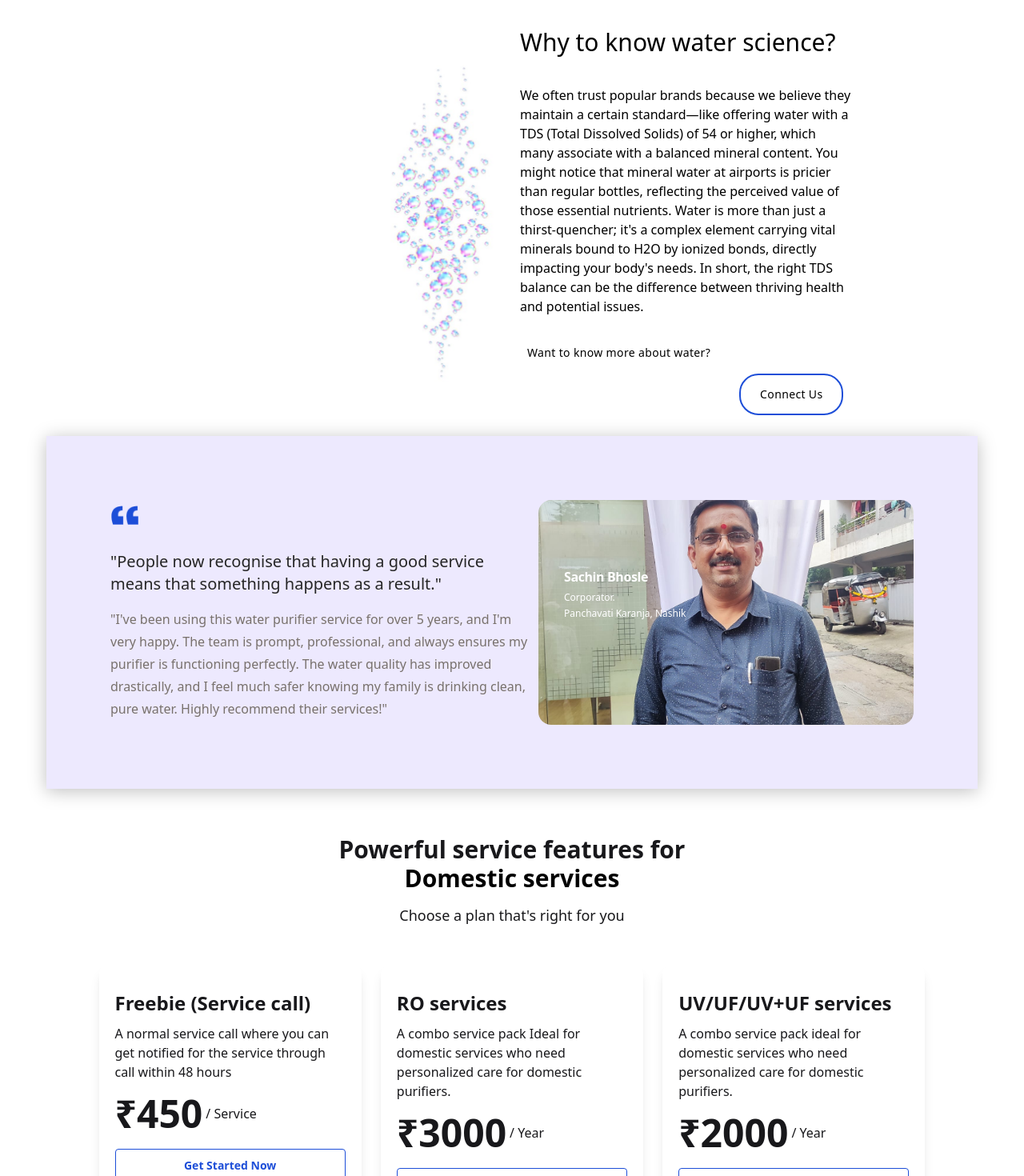
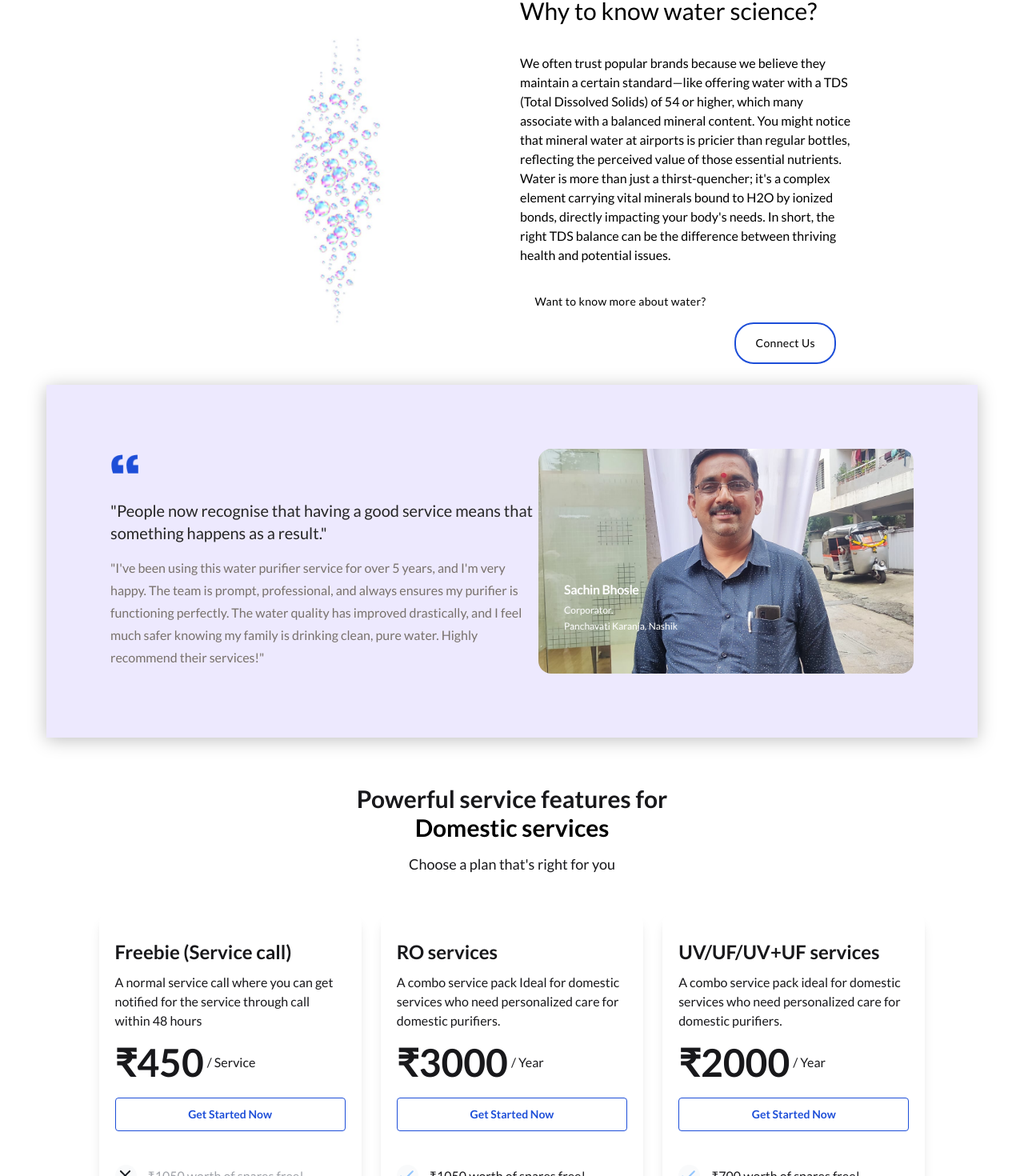
Before and after one commit to Sudhajal/sudhajal-repo, a Next.js app: page / in a window 1280 px wide. Shown: the part 1319-2789 px from the top of the page at 80% size. Built offline with nearby package versions, Linux system fonts and the light colour scheme.

Commit message:
TEXT CHANGE ITEM ALIGNMENT AND TESTIMONIAL

```diff
--- a/src/app/layout.tsx
+++ b/src/app/layout.tsx
@@ -1,10 +1,11 @@
 import type { Metadata } from "next";
-import { Inter, Almarai } from "next/font/google";
+import { Inter, Lato } from "next/font/google";
 import "./globals.css";
 import Footer from "@/components/Footer";
 import Header from "@/components/Header/Header";
 
-const almarai = Almarai({ subsets: ["arabic"], weight: ["400"] });
+// Import the Lato font with desired subsets and weights
+const lato = Lato({ subsets: ["latin"], weight: ["400", "700"] });
 
 export const metadata: Metadata = {
   title: "Sudhajal",
@@ -18,10 +19,10 @@ export default function RootLayout({
 }>) {
   return (
     <html lang="en">
-      <body className="">
+      <body className={lato.className}>
         <Header />
         <div className="min-h-dvh ">{children}</div>
-        <div className="w-full  ">
+        <div className="w-full">
           <Footer />
         </div>
       </body>
--- a/src/components/PricingCard.tsx
+++ b/src/components/PricingCard.tsx
@@ -7,7 +7,7 @@ interface PricingCardProps {
   description: string;
   price: string;
   period: string;
-  features: Array<{ icon: string; text: string }>;
+  features: Array<{ icon: string; text: string; className?: string }>;
   isPopular?: boolean;
 }
 
@@ -36,7 +36,7 @@ const PricingCard: React.FC<PricingCardProps> = ({
             <span className="self-stretch my-auto text-5xl font-semibold max-md:text-4xl">
               {price}
             </span>
-            <span className="self-stretch my-auto text-sm md:text-base font-light  hover:text-white">
+            <span className="self-stretch my-auto text-sm md:text-base font-light hover:text-white">
               / {period}
             </span>
           </div>
@@ -44,7 +44,7 @@ const PricingCard: React.FC<PricingCardProps> = ({
             <button
               className={`gap-1 self-stretch px-2.5 py-2.5 mt-5 w-full text-sm font-semibold text-center
               rounded transition-all duration-300
-              bg-white text-blue-700 border-blue-700 border-solid border-[1.25px] te
+              bg-white text-blue-700 border-blue-700 border-solid border-[1.25px]
               hover:bg-blue-500 hover:text-white`}
             >
               Get Started Now
@@ -53,7 +53,7 @@ const PricingCard: React.FC<PricingCardProps> = ({
         </div>
       </div>
       <div className="flex flex-col mt-8 w-full">
-        {features.map(({ icon, text }, index) => (
+        {features.map(({ icon, text, className = "" }, index) => (
           <div key={index} className="flex gap-3.5 items-center mt-2.5 w-full">
             <div
               className={`flex gap-2 items-center self-stretch py-2 my-auto
@@ -64,12 +64,12 @@ const PricingCard: React.FC<PricingCardProps> = ({
                 loading="lazy"
                 src={icon}
                 alt=""
-                className="object-contain aspect-square items-center "
+                className="object-contain aspect-square items-center"
                 height={25}
                 width={25}
               />
             </div>
-            <div className="flex-1 shrink self-stretch my-auto text-sm md:text-base font-medium">
+            <div className={`flex-1 shrink self-stretch my-auto text-sm md:text-base font-medium ${className}`}>
               {text}
             </div>
           </div>
--- a/src/components/PricingPlans.tsx
+++ b/src/components/PricingPlans.tsx
@@ -1,4 +1,3 @@
-
 import React from "react";
 import PricingCard from "./PricingCard";
 import Image from "next/image";
@@ -8,7 +7,7 @@ interface PricingPlan {
   description: string;
   price: string;
   period: string;
-  features: { icon: string; text: string }[];
+  features: { icon: string; text: string; className: string }[];
   isPopular?: boolean;
 }
 
@@ -17,17 +16,17 @@ const pricingPlans: PricingPlan[] = [
     title: "Freebie (Service call)",
     description:
       "A normal service call where you can get notified for the service through call within 48 hours",
-    price:"₹450",
+    price: "₹450",
     period: "Service",
     features: [
-      { icon: "/cross.svg", text: "₹1050 worth of spares free!" },
-      { icon: "/cross.svg", text: "Get Elbow, connectors, pipe (5mtrs)." },
-      { icon: "/cross.svg", text: "Spun Filter and sediment filter" },
-      { icon: "/cross.svg", text: "3 Compulsory service" },
-      { icon: "/cross.svg", text: "2 Emergency service worth ₹450+ free" },
-      { icon: "/check.svg", text: "No toll free numbers!1 call service available." },
-      { icon: "/check.svg", text: "Instant Access to our service system" },
-      { icon: "/check.svg", text: "Get notified for every move" },
+      { icon: "/cross.svg", text: "₹1050 worth of spares free!", className: "text-gray-900 text-opacity-40"},
+      { icon: "/cross.svg", text: "Get Elbow, connectors, pipe (5mtrs).", className: "text-gray-900 text-opacity-40" },
+      { icon: "/cross.svg", text: "Spun Filter and sediment filter", className: "text-gray-900 text-opacity-40" },
+      { icon: "/cross.svg", text: "3 Compulsory service", className: "text-gray-900 text-opacity-40" },
+      { icon: "/cross.svg", text: "2 Emergency service worth ₹450+ free", className: "text-gray-900 text-opacity-40" },
+      { icon: "/check.svg", text: "No toll free numbers! 1 call service available.", className: "" },
+      { icon: "/check.svg", text: "Instant Access to our service system", className: "" },
+      { icon: "/check.svg", text: "Get notified for every move", className: "" },
     ],
   },
   {
@@ -37,15 +36,14 @@ const pricingPlans: PricingPlan[] = [
     price: "₹3000",
     period: "Year",
     features: [
-      { icon: "/check.svg", text: "₹1050 worth of spares free!" },
-
-      { icon: "/check.svg", text: "Get Elbow, connectors, pipe (5mtrs)." },
-      { icon: "/check.svg", text: "Spun Filter and sediment filter" },
-      { icon: "/check.svg", text: "3 Compulsory service" },
-      { icon: "/check.svg", text: "2 Emergency service worth ₹450+ free" },
-      { icon: "/check.svg", text: "No toll free numbers! 1 call service available." },
-      { icon: "/check.svg", text: "Instant Access to our service system" },
-      { icon: "/check.svg", text: "Get notified for every move" },
+      { icon: "/check.svg", text: "₹1050 worth of spares free!", className: "" },
+      { icon: "/check.svg", text: "Get Elbow, connectors, pipe (5mtrs).", className: "" },
+      { icon: "/check.svg", text: "Spun Filter and sediment filter", className: "" },
+      { icon: "/check.svg", text: "3 Compulsory service", className: "" },
+      { icon: "/check.svg", text: "2 Emergency service worth ₹450+ free", className: "" },
+      { icon: "/check.svg", text: "No toll free numbers! 1 call service available.", className: "" },
+      { icon: "/check.svg", text: "Instant Access to our service system", className: "" },
+      { icon: "/check.svg", text: "Get notified for every move", className: "" },
     ],
     isPopular: true,
   },
@@ -56,20 +54,17 @@ const pricingPlans: PricingPlan[] = [
     price: "₹2000",
     period: "Year",
     features: [
-      { icon: "/check.svg", text: "₹1050 worth of spares free!" },
-
-      { icon: "/check.svg", text: "Get Elbow, connectors, pipe (5mtrs)." },
-      { icon: "/check.svg", text: "Spun Filter and sediment filter" },
-      { icon: "/check.svg", text: "3 Compulsory service" },
-      { icon: "/check.svg", text: "2 Emergency service worth ₹450+ free" },
-      { icon: "/check.svg", text: "No toll free numbers! 1 call service available." },
-      { icon: "/check.svg", text: "Instant Access to our service system" },
-      { icon: "/check.svg", text: "Get notified for every move" },
+      { icon: "/check.svg", text: "₹700 worth of spares free!", className: "" },
+      { icon: "/check.svg", text: "Get Elbow, connectors, pipe (5mtrs).", className: "" },
+      { icon: "/check.svg", text: "1 Free Multilayer Candle", className: "" },
+      { icon: "/check.svg", text: "3 Compulsory service", className: "" },
+      { icon: "/check.svg", text: "2 Emergency service worth ₹450+ free", className: "" },
+      { icon: "/check.svg", text: "No toll free numbers! 1 call service available.", className: "" },
+      { icon: "/check.svg", text: "Instant Access to our service system", className: "" },
+      { icon: "/check.svg", text: "Get notified for every move", className: "" },
     ],
   },
 ];
-
-
 
 const PricingPlans: React.FC = () => {
   return (
@@ -77,7 +72,7 @@ const PricingPlans: React.FC = () => {
       <div className="flex flex-col justify-center max-w-full text-center w-full md:w-[472px]">
         <h2 className="text-3xl font-bold">
           <span className="text-zinc-900">Powerful service features for </span>
-          <span className="">Domestic services</span>
+          <span>Domestic services</span>
         </h2>
         <p className="self-center mt-3.5 text-lg text-zinc-900">
           Choose a plan that's right for you
@@ -90,7 +85,7 @@ const PricingPlans: React.FC = () => {
       </div>
       <div className="flex flex-wrap gap-4 items-center px-4 md:px-8 py-6 mt-12 w-full md:w-[1033px] bg-blue-600 rounded max-md:mt-10">
         <div className="flex flex-col flex-1 justify-center text-center md:text-left">
-          <h3 className="text-xl font-semibold  text-white capitalize">
+          <h3 className="text-xl font-semibold text-white capitalize">
             Looking for Industry solutions?
           </h3>
           <p className="mt-1 text-lg text-white text-opacity-80">
@@ -114,8 +109,7 @@ const PricingPlans: React.FC = () => {
               type="tel"
               id="contactNumber"
               placeholder="Enter your contact number"
-            className="flex-1 bg-transparent
-            text-white border-none outline-none py-4"
+              className="flex-1 bg-transparent text-white border-none outline-none py-4"
             />
             <button
               type="submit"
@@ -123,7 +117,6 @@ const PricingPlans: React.FC = () => {
             >
               Submit
             </button>
-
           </form>
         </div>
       </div>
--- a/src/components/ScrollExploreSection/LogoImage.tsx
+++ b/src/components/ScrollExploreSection/LogoImage.tsx
@@ -12,7 +12,7 @@ const LogoImage: React.FC<LogoImageProps> = ({ src }) => {
       loading="lazy"
       src="/logo.png"
       alt="Company logo"
-      className="object-contain max-w-full aspect-[1.01] w-[292px]"
+      className="object-contain max-w-full justify-center"
       width={292}
       height={200}
     />
--- a/src/components/ScrollExploreSection/ScrollExploreSection.tsx
+++ b/src/components/ScrollExploreSection/ScrollExploreSection.tsx
@@ -16,11 +16,14 @@ const ScrollExploreSection: React.FC<ScrollExploreSectionProps> = ({
   return (
     <section className="flex relative flex-col items-end px-20 pt-52 pb-20 w-full min-h-[706px] max-md:px-5 max-md:pt-24 max-md:max-w-full">
       <BackgroundImage src={backgroundImageSrc} />
-      <div className="flex relative flex-col max-w-full w-[747px]">
+      <div className="flex relative flex-col  w-[900px]">
+        <div className="justify-center">
         <LogoImage src={logoImageSrc} />
+        </div>
         <ScrollPrompt />
       </div>
     </section>
+
   );
 };
 
--- a/src/components/ScrollExploreSection/ScrollPrompt.tsx
+++ b/src/components/ScrollExploreSection/ScrollPrompt.tsx
@@ -2,7 +2,7 @@ import React from "react";
 
 const ScrollPrompt: React.FC = () => {
   return (
-    <a href="#waterservice" className="gap-3 self-end mt-24 max-md:mt-10 ">
+    <a href="#waterservice" className="gap-3 self-end mt-24 max-md:mt-10 text-white ">
       Scroll to explore more
     </a>
   );
--- a/src/components/Testimonial.tsx
+++ b/src/components/Testimonial.tsx
@@ -2,6 +2,8 @@ import React from "react";
 import Image from "next/image";
 const Testimonial: React.FC = () => {
   return (
+
+
     <div className="flex flex-col md:flex-row relative  items-center py-20 px-5 md:px-20 mt-2.5 max-w-full bg-violet-100 min-h-[431px] shadow-[0px_3px_21px_rgba(0,0,0,0.25)]">
       {/* Background Layer */}
       <div className="absolute inset-0 z-0 bg-violet-100 h-full w-full" />
@@ -15,7 +17,7 @@ const Testimonial: React.FC = () => {
           className="object-contain w-9 aspect-[1.5]"
           width={9}
           height={12}
-        />
+          />
         <div className="flex flex-col mt-8">
           <blockquote className="text-xl font-medium text-neutral-800">
             "People now recognise that having a good service means that something happens as a result."
@@ -36,8 +38,8 @@ const Testimonial: React.FC = () => {
             className="object-cover absolute inset-0 h-full w-full rounded-2xl"
             fill
 
-          />
-          <div className="relative flex flex-col items-start pt-2 pr-20 pb-5 pl-8 rounded-2xl bg-opacity-60">
+            />
+          <div className="relative flex flex-col items-start pt-2 pr-20  pl-8 mt-20 rounded-2xl bg-opacity-60">
             <div className="text-base font-semibold tracking-tight leading-none">
               Sachin Bhosle
             </div>
--- a/src/components/WaterService/WaterService.tsx
+++ b/src/components/WaterService/WaterService.tsx
@@ -133,11 +133,11 @@ const WaterService: React.FC = () => {
 
       {/* Water Science Section */}
       <div className="mt-10 flex flex-col lg:flex-row gap-5 items-center">
-        <div className="flex justify-center lg:justify-end w-full lg:w-6/12">
+        <div className="flex justify-center  w-full lg:w-6/12">
           <ImageComponent
             src="/buble.png"
             alt="Water science illustration"
-            className="object-contain w-32 lg:w-[153px]"
+            className="object-contain w- lg:w-[140px]"
             width={128}
             height={128}
           />
```
Lines whose indentation alone changed are shown as unchanged.
